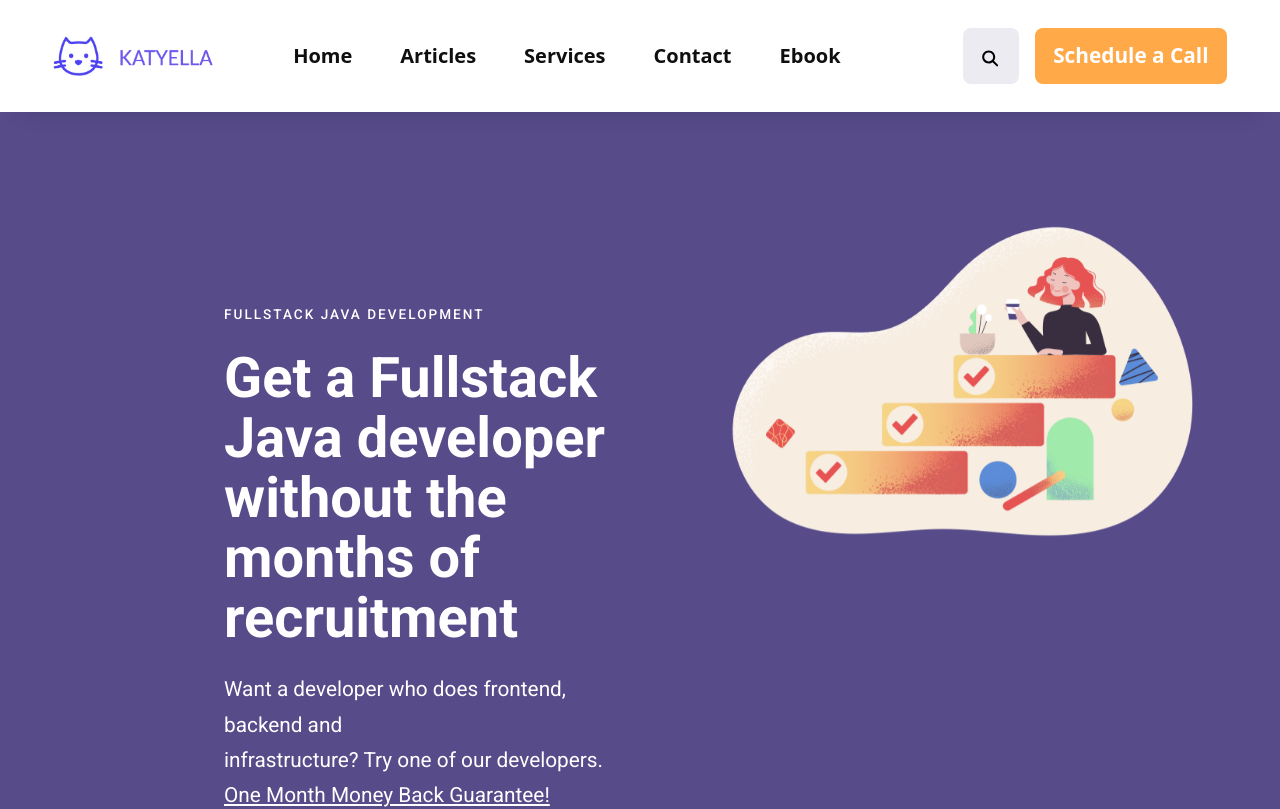
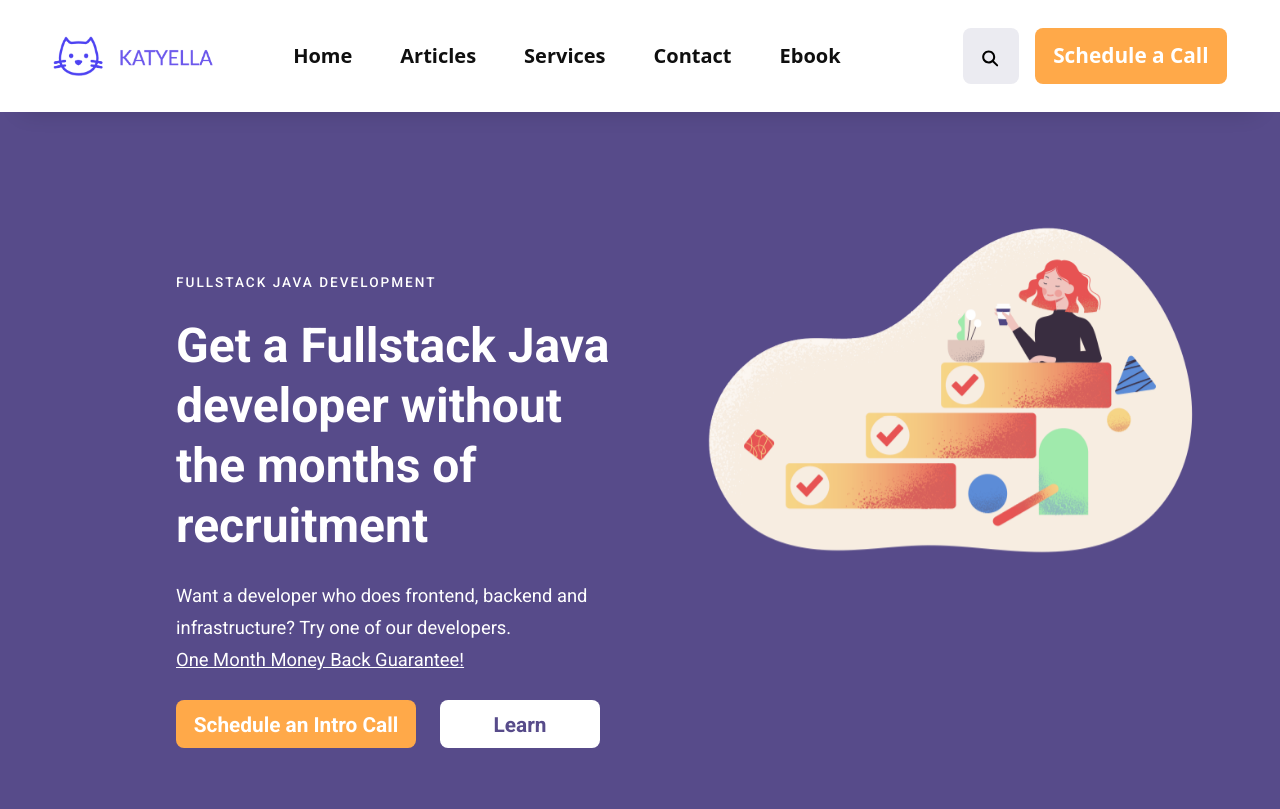
Before and after one commit to 1707akash/Katyella, a React (Create React App) app: page / in a window 1280 px wide. Shown: the top 809 px of the page. Built offline with nearby package versions, Linux system fonts and the light colour scheme.

Commit message:
homepage

```diff
--- a/src/Components/Hero.css
+++ b/src/Components/Hero.css
@@ -3,7 +3,7 @@
 .hero{
     font-family: Roboto, sans-serif;
     background-color: #574b8a;
-    height: 110vh;
+    height: 120vh;
     width: 100%;
     max-width: 100%;
     color: white;
@@ -12,7 +12,7 @@
     width: 100%;
     height: 100vh;
     display: flex;
-    padding: 10rem 5rem 0 5rem;
+    padding: 10rem 5rem 0 2rem;
     flex-shrink: 1;
     margin: 0rem 3rem;
 }
@@ -24,7 +24,7 @@
     position: relative;
     width: 50%;
     padding: 1rem 0 1rem 1rem;
-    margin: 8rem 0 0 5rem;
+    margin: 6rem 0 0 5rem;
 }
 
 .innerLeft{
@@ -47,14 +47,14 @@
     letter-spacing: 2px;
   }
   .innerLeft h1{
-    font-size: 3.5rem;
+    font-size: 3rem;
     font-weight: 700;
     line-height: 3.75rem;
     margin: 1.5rem 0;
   }
   .innerLeft p{
-    font-size: 1.3rem;
-    line-height: 2.2rem;
+    font-size: 1.15rem;
+    line-height: 2rem;
   }
   .underlined{
     text-decoration: underline;
@@ -96,7 +96,7 @@
   height: 5vw;
   position: absolute;
   top: auto;
-  bottom: -6rem;
+  bottom: -9.5rem;
   left: 0%;
   right: 0%;
 }
--- a/src/Components/Hero.js
+++ b/src/Components/Hero.js
@@ -19,9 +19,9 @@ const Hero = () => {
                 <p className="underlined">One Month Money Back Guarantee!</p>
 
                 <div className="btnBox">
-                <Button height={"3.5rem"} width={"16rem"} borderRadius={"0.5rem"} fontColor={"#FFF"} backgroundColor={"#ffa949"} padding={"0.6rem 1rem"} fontSize={"1.3rem"} fontWeight={"600"} >Schedule an Intro Call</Button>
+                <Button height={"3rem"} width={"15rem"} borderRadius={"0.5rem"} fontColor={"#FFF"} backgroundColor={"#ffa949"} padding={"0.6rem 1rem"} fontSize={"1.3rem"} fontWeight={"600"} >Schedule an Intro Call</Button>
 
-                <Button height={"3.5rem"} width={"10rem"} borderRadius={"0.5rem"} fontColor={"#574b8a"} backgroundColor={"#fff"} padding={"0.6rem 1rem"} fontSize={"1.3rem"} fontWeight={"600"} >Learn</Button>
+                <Button height={"3rem"} width={"10rem"} borderRadius={"0.5rem"} fontColor={"#574b8a"} backgroundColor={"#fff"} padding={"0.6rem 1rem"} fontSize={"1.3rem"} fontWeight={"600"} >Learn</Button>
                 </div>
             </div>
             </div>
--- a/src/Components/Testimonials.css
+++ b/src/Components/Testimonials.css
@@ -32,7 +32,7 @@
     height: 4vw;
     position: absolute;
     top: auto;
-    margin-top: 1rem;
+    margin-top: -3.5rem;
 }
 .slick-arrow{
     height: 2rem;
--- a/src/FootPart/CourseCards.css
+++ b/src/FootPart/CourseCards.css
@@ -28,14 +28,14 @@
     gap: 0.5rem;
 }
 .personPic{
-    height: 3.5rem;
-    width: 3.5rem;
+    height: 3rem;
+    width: 3rem;
     border-radius: 50%;
 }
 
 .personName{
     color: #777777;
-    font-size: 1.2rem;
+    font-size: 1.1rem;
     font-weight: 500;
     font-family: cursive;
     font-style: italic;
--- a/src/FootPart/Learn.js
+++ b/src/FootPart/Learn.js
@@ -41,22 +41,22 @@ const Learn = () => {
     <div className="sliderCards">
     <Slider {...settings} className="slider">
     <CourseCards source={Rewrite} timestamp = {"MAY 2, 2023 IN SPRING"} tagline={'Simplify Spring Boot Version Migration with OpenRewrite'} picsrc={Person} personName={"Matthew Wojtowicz"}
-       divheight={"32rem"} divWidth={"37rem"} fontSize={"1.8rem"} fontWeight={'550'} imageHeight={"15rem"} imageWidth={"100%"} />
+       divheight={"30rem"} divWidth={"30rem"} fontSize={"1.6rem"} fontWeight={'550'} imageHeight={"14rem"} imageWidth={"100%"} />
 
       <CourseCards source={Dog} timestamp = {"MAY 11, 2023 IN"} tagline={'Three Tools To Keep Your Dependencies Up To Date In A SpringBoot Project'} picsrc={Person} personName={"Matthew Wojtowicz"}
-       divheight={"32rem"} divWidth={"37rem"} fontSize={"1.8rem"} fontWeight={'550'} imageHeight={"15rem"} imageWidth={"100%"} />
+       divheight={"30rem"} divWidth={"30rem"} fontSize={"1.6rem"} fontWeight={'550'} imageHeight={"14rem"} imageWidth={"100%"} />
 
       <CourseCards source={Algebra} timestamp = {"MAY 1, 2023 IN JAVA"} tagline={'Java 8 To 18: Most Important Changes In The Java Platform'} picsrc={Person} personName={"Matthew Wojtowicz"}
-       divheight={"32rem"} divWidth={"37rem"} fontSize={"1.8rem"} fontWeight={'550'} imageHeight={"15rem"} imageWidth={"100%"} />
+       divheight={"30rem"} divWidth={"30rem"} fontSize={"1.6rem"} fontWeight={'550'} imageHeight={"14rem"} imageWidth={"100%"} />
 
       <CourseCards source={Manifold} timestamp = {"MAY 2, 2023 IN SPRING"} tagline={'Is This The Future Of Java?'} picsrc={Person} personName={"Matthew Wojtowicz"}
-       divheight={"32rem"} divWidth={"37rem"} fontSize={"1.8rem"} fontWeight={'550'} imageHeight={"15rem"} imageWidth={"100%"} />
+       divheight={"30rem"} divWidth={"30rem"} fontSize={"1.6rem"} fontWeight={'550'} imageHeight={"14rem"} imageWidth={"100%"} />
 
       <CourseCards source={Plug} timestamp = {"MAY 2, 2023 IN SPRING"} tagline={'Providing A GraphQL Endpoint In Spring Boot'} picsrc={Person} personName={"Matthew Wojtowicz"}
-       divheight={"32rem"} divWidth={"37rem"} fontSize={"1.8rem"} fontWeight={'550'} imageHeight={"15rem"} imageWidth={"100%"} />
+       divheight={"30rem"} divWidth={"30rem"} fontSize={"1.6rem"} fontWeight={'550'} imageHeight={"14rem"} imageWidth={"100%"} />
 
       <CourseCards source={Green} timestamp = {"MAY 2, 2023 IN SPRING"} tagline={'Spring Boot And Spring Batch: Creating A Job Runner For Database Exports'} picsrc={Person} personName={"Matthew Wojtowicz"}
-       divheight={"32rem"} divWidth={"37rem"} fontSize={"1.8rem"} fontWeight={'550'} imageHeight={"15rem"} imageWidth={"100%"} />
+       divheight={"30rem"} divWidth={"30rem"} fontSize={"1.6rem"} fontWeight={'550'} imageHeight={"14rem"} imageWidth={"100%"} />
     </Slider>
 
 
```
